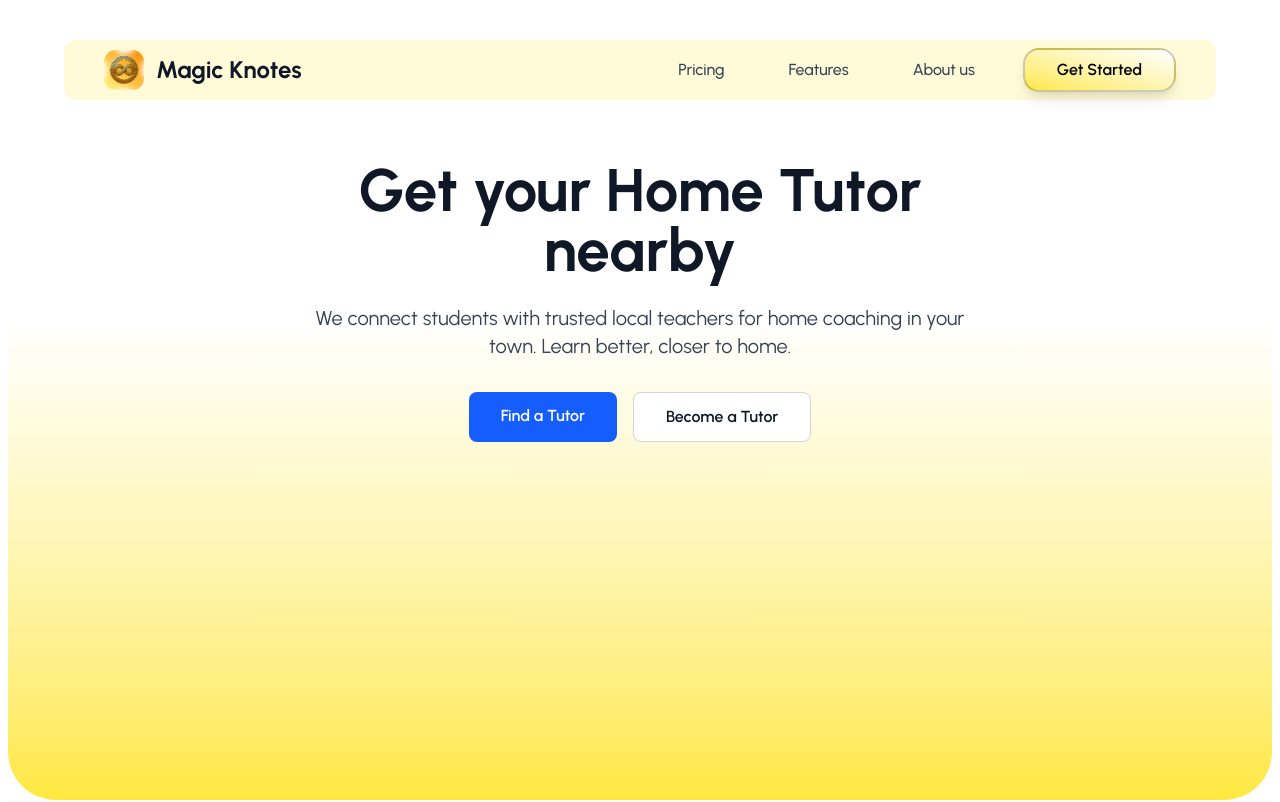
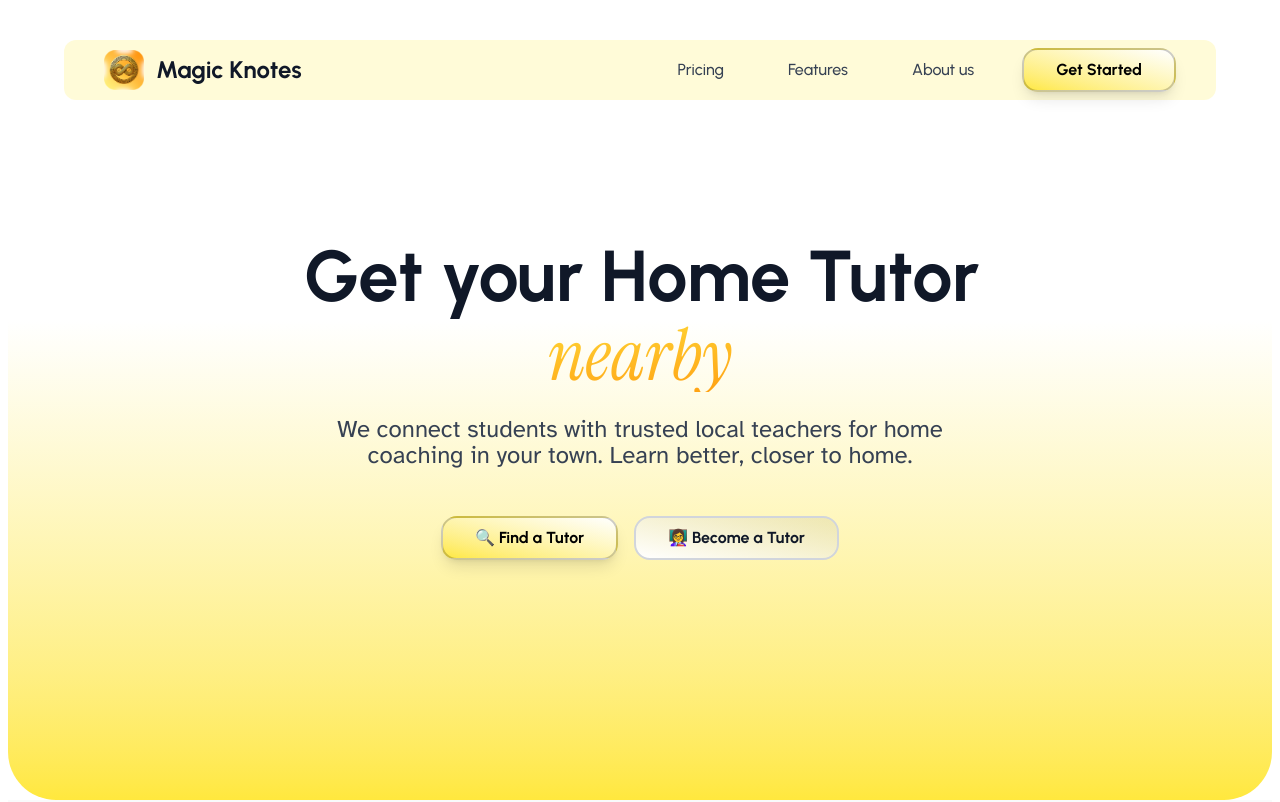
Before and after one commit to vin-dKR/home-coaching-web, a Next.js app: page / in a window 1280 px wide. Shown: the top 802 px of the page. Built offline with nearby package versions, Linux system fonts and the light colour scheme.

Commit message:
hero done

```diff
--- a/app/globals.css
+++ b/app/globals.css
@@ -1,3 +1,5 @@
+@import url('https://fonts.googleapis.com/css2?family=Atkinson+Hyperlegible:ital,wght@0,400;0,700;1,400;1,700&family=Instrument+Serif:ital@0;1&family=Urbanist:ital,wght@0,100..900;1,100..900&display=swap');
+@import url('https://fonts.googleapis.com/css2?family=Instrument+Serif:ital@0;1&family=Urbanist:ital,wght@0,100..900;1,100..900&display=swap');
 @import "tailwindcss";
 
 :root {
@@ -8,6 +10,9 @@
 @theme {
     --color-midy: #FFE83D;
     --color-darky: #FF9000;
+
+    --font-instru: "Instrument Serif", serif;
+    --font-atki: "Atkinson Hyperlegible", sans-serif;
 }
 
 @theme inline {
@@ -58,3 +63,6 @@ body {
         @apply max-w-6xl mx-auto;
     }
 }
+
+@font {
+}
--- a/app/layout.tsx
+++ b/app/layout.tsx
@@ -2,10 +2,19 @@ import type { Metadata } from "next";
 import "./globals.css";
 import Footer from "@/components/blocks/Footer";
 import { Urbanist } from 'next/font/google'
+import { Instrument_Serif } from 'next/font/google'
 
 const urbanist = Urbanist({
     subsets: ['latin'],
 })
+
+const instrumentSerif = Instrument_Serif({
+    weight: '400',
+    subsets: ['latin'],
+    display: 'swap',
+    variable: '--font-instrument-serif',
+})
+
 
 export const metadata: Metadata = {
     title: "Magic Knotes",
@@ -20,7 +29,7 @@ export default function RootLayout({
     return (
         <html lang="en">
             <body
-                className={`${urbanist.className} antialiased`}
+                className={`${urbanist.className} ${instrumentSerif.variable} antialiased`}
             >
                 {children}
                 <Footer />
--- a/components/blocks/Hero.tsx
+++ b/components/blocks/Hero.tsx
@@ -1,4 +1,5 @@
 import Header from "./Header";
+import CTAButton from "../ui/CTAButton";
 
 export default function Hero() {
     return (
@@ -6,27 +7,32 @@ export default function Hero() {
             <Header />
 
             {/* Hero Content */}
-            <div className="container-custom pt-32 pb-16 md:pt-40 md:pb-20">
-                <div className="max-w-2xl mx-auto text-center">
-                    <h1 className="text-4xl md:text-5xl lg:text-6xl font-bold text-gray-900 mb-6">
-                        Get your Home Tutor nearby
+            <div className="container-custom min-h-screen flex items-center justify-center pt-16 pb-16">
+                <div className="max-w-2xl mx-auto text-center w-full">
+                    <h1 className="text-4xl md:text-5xl lg:text-6xl xl:text-7xl text-gray-900 mb-6">
+                        <div className="block font-bold text-nowrap">Get your Home Tutor</div>
+                        <div className={`font-instru bg-gradient-to-br from-midy to-darky bg-clip-text text-transparent mt-1 md:mt-2 italic leading-none`}>
+                            nearby
+                        </div>
                     </h1>
-                    <p className="text-lg md:text-xl text-gray-700 mb-8">
+                    <p className="text-lg md:text-xl lg:text-2xl text-gray-700 mb-8 md:mb-12 font-atki leading-[1.1]">
                         We connect students with trusted local teachers for home coaching in your town. Learn better, closer to home.
                     </p>
-                    <div className="flex flex-col sm:flex-row gap-4 justify-center">
-                        <a
+                    <div className="flex flex-col sm:flex-row gap-4 justify-center items-center">
+                        <CTAButton
                             href="#find-tutor"
-                            className="bg-blue-600 hover:bg-blue-700 text-white font-semibold py-3 px-8 rounded-lg transition-colors duration-300"
+                            variant="primary"
+                            className="min-w-[160px]"
                         >
-                            Find a Tutor
-                        </a>
-                        <a
+                            🔍 Find a Tutor
+                        </CTAButton>
+                        <CTAButton
                             href="#become-tutor"
-                            className="bg-white hover:bg-gray-100 text-gray-900 font-semibold py-3 px-8 rounded-lg border border-gray-300 transition-colors duration-300"
+                            variant="secondary"
+                            className="min-w-[160px]"
                         >
-                            Become a Tutor
-                        </a>
+                            👩‍🏫 Become a Tutor
+                        </CTAButton>
                     </div>
                 </div>
             </div>
--- a/components/ui/CTAButton.tsx
+++ b/components/ui/CTAButton.tsx
@@ -15,11 +15,11 @@ const CTAButton = ({
     variant = 'primary',
     type = 'button'
 }: CTAButtonProps) => {
-    const baseStyles = "font-semibold py-2 px-8 rounded-2xl transition-all duration-300 transform hover:px-6 focus:outline-none focus:ring-2 focus:ring-offset-2 cursor-pointer";
+    const baseStyles = "font-bold py-2 px-8 rounded-2xl transition-all duration-300 transform hover:px-6 focus:outline-none focus:ring-2 focus:ring-offset-2  border border-2 border-black/20 cursor-pointer";
 
     const variants = {
-        primary: "bg-gradient-to-tr from-midy to-white hover:from-amber-500 hover:to-white text-black font-bold shadow-lg hover:shadow-xl border border-2 border-black/20",
-        secondary: "bg-white hover:bg-gray-100 text-gray-900 border border-gray-300"
+        primary: "bg-gradient-to-tr from-midy to-white hover:from-amber-500 hover:to-white text-black shadow-lg hover:shadow-xl",
+        secondary: "bg-gradient-to-tr from-white to-black/5 hover:bg-gray-100 text-gray-900 border border-gray-300"
     };
 
     const buttonClass = `${baseStyles} ${variants[variant]} ${className}`;
```
